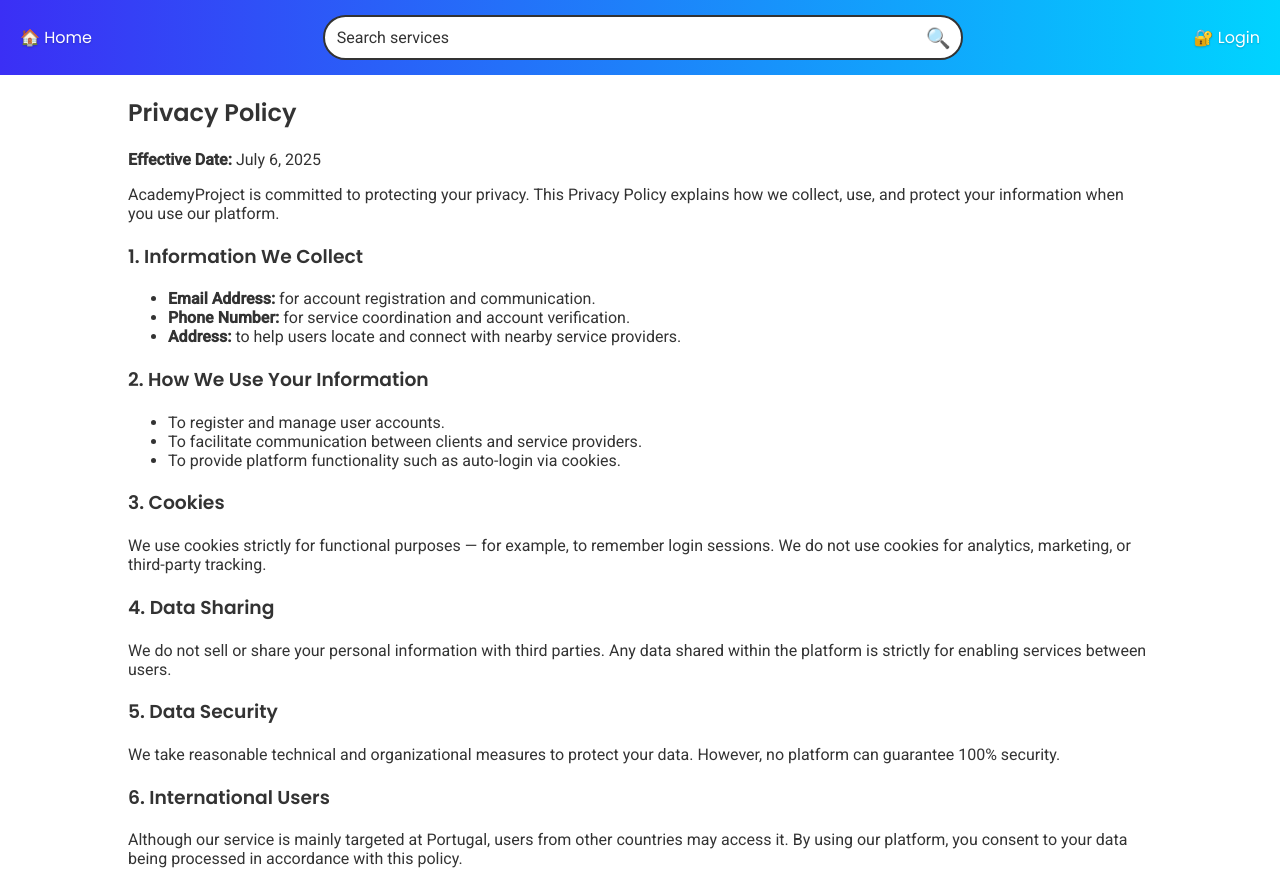
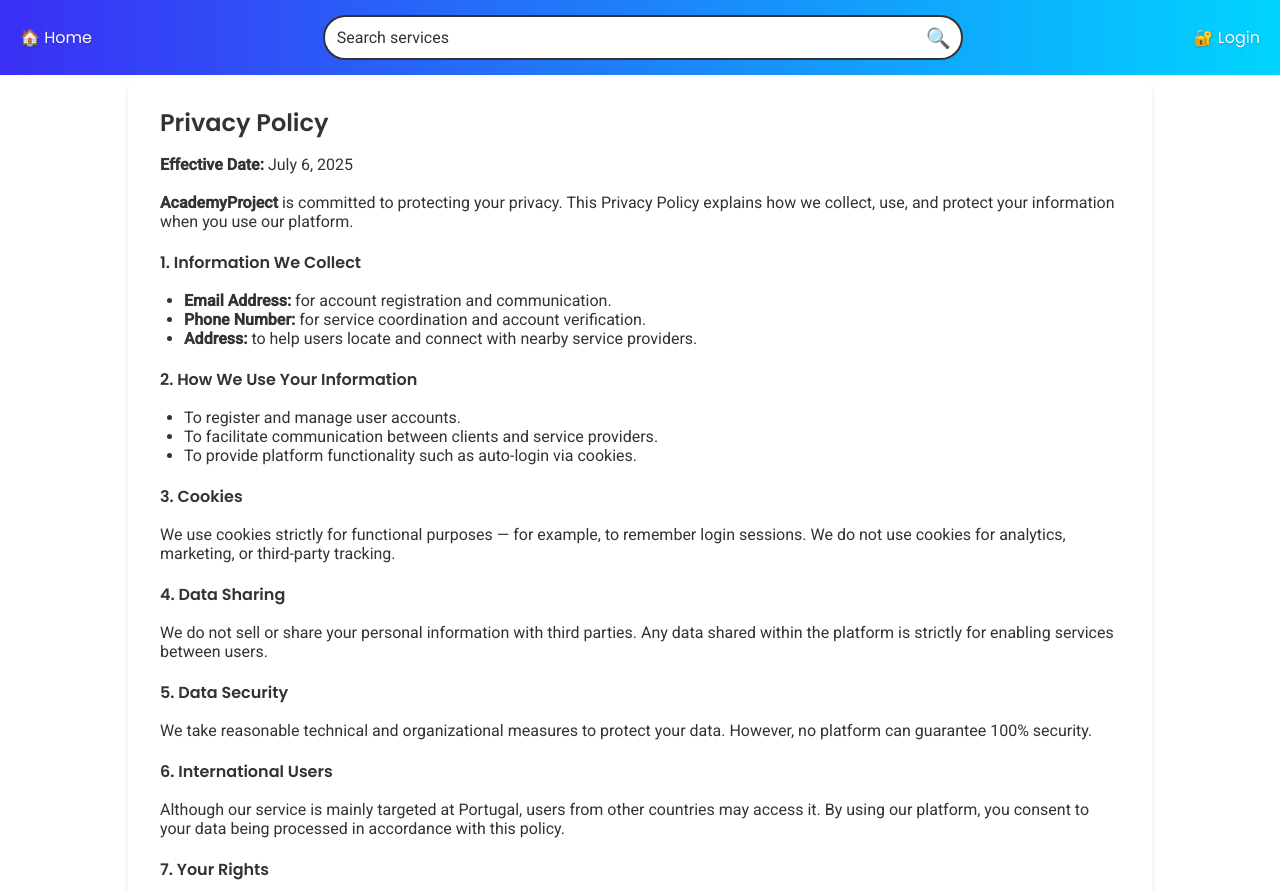
Before and after one commit to Lisboa8045/academy-project, an Angular app in the folder frontend/: page /privacy in a window 1280 px wide. Shown: the top 891 px of the page. Built offline with nearby package versions, Linux system fonts and the light colour scheme; no server answers.

Commit message:
implemented tailwind

```diff
--- a/frontend/src/app/app.routes.ts
+++ b/frontend/src/app/app.routes.ts
@@ -18,7 +18,7 @@ import { ResetPasswordComponent } from './auth/reset-password/reset-password.com
 export const routes: Routes = [
   { path: 'auth', component: AuthComponent },
   { path: 'profile', component: ProfileComponent },
-  {path: 'appointments', component: AppointmentHistoryComponent },
+  { path: 'appointments', component: AppointmentHistoryComponent },
   { path: 'unauthorized', component: UnauthorizedComponent },
   { path: 'services/:id', component: ServiceDetailsComponent},
   { path: 'services', component: SearchServicesComponent},
--- a/frontend/src/app/info-pages/about/about.component.html
+++ b/frontend/src/app/info-pages/about/about.component.html
@@ -1,24 +1,28 @@
-<div class="max-w-4xl mx-auto p-6">
-    <div class="bg-white rounded-2xl shadow-md p-6">
-        <h1 class="text-2xl font-bold mb-4">About Me</h1>
-        <p>Welcome to AcademyProject, your local marketplace for discovering and connecting with the best service
-            providers in your community. Whether you're looking for a trusted beauty parlor, a skilled barber, a nearby
-            gym trainer, or a sports field to rent, we bring all these services right to your fingertips.</p>
+<div class="tailwind-scope">
+    <div class="max-w-6xl mx-auto bg-white rounded-2xl shadow-md p-8">
+        <h1 class="text-2xl font-bold mb-4">About AcademyProject</h1>
+        <p>Welcome to <strong>AcademyProject</strong>, your local marketplace for discovering and connecting with the best service
+            providers in your community. Whether you're looking for a trusted beauty parlor, a skilled barber, a
+            nearby
+            gym trainer, or a sports field to rent, we bring all these services right to your fingertips.</p><br>
+        <p>Our mission is simple: to make it easy for people to find great local services and for service providers
+            to
+            showcase what they offer. We want you to spend less time searching and more time enjoying what you
+            love.</p><br>
 
-        <p>Our mission is simple: to make it easy for people to find great local services and for service providers to
-            showcase what they offer. We want you to spend less time searching and more time enjoying what you love.</p>
-
-        <p>Here at AcademyProject, you can browse through a variety of services, check out profiles, and get in touch
-            directly. It’s all about making connections that matter.</p>
+        <p>Here at <strong>AcademyProject</strong>, you can browse through a variety of services, check out profiles, and get in
+            touch
+            directly. It’s all about making connections that matter.</p><br>
 
         <p>Feel free to explore and find what fits your needs — we’re here to help you discover something awesome
-            nearby.</p>
+            nearby.</p><br>
 
-        <h3>Meet the Team</h3>
-        <p>Here are the amazing folks who made AcademyProject happen:</p>
+        <h2 class="font-bold mb-4">Meet the Team</h2>
+        <p>Here are the amazing folks who made <strong>AcademyProject</strong> happen:</p><br>
 
         <div class="team-members">
-            <a href="https://github.com/Adriano-Queiroz" target="_blank" rel="noopener noreferrer" class="avatar-link">
+            <a href="https://github.com/Adriano-Queiroz" target="_blank" rel="noopener noreferrer"
+               class="avatar-link">
                 <img src="assets/team/Adriano-Queiroz.png" alt="Adriano-Queiroz"/>
                 <div class="username">Adriano-Queiroz</div>
             </a>
@@ -30,7 +34,8 @@
                 <img src="assets/team/Calmskyy.png" alt="Calmskyy"/>
                 <div class="username">Calmskyy</div>
             </a>
-            <a href="https://github.com/FlavioMiguel27" target="_blank" rel="noopener noreferrer" class="avatar-link">
+            <a href="https://github.com/FlavioMiguel27" target="_blank" rel="noopener noreferrer"
+               class="avatar-link">
                 <img src="assets/team/FlavioMiguel27.png" alt="FlavioMiguel27"/>
                 <div class="username">FlavioMiguel27</div>
             </a>
--- a/frontend/src/app/info-pages/about/about.component.ts
+++ b/frontend/src/app/info-pages/about/about.component.ts
@@ -20,7 +20,7 @@ export class AboutComponent implements OnInit {
     private readonly usernames = ['Adriano-Queiroz','BCorreia02','Calmskyy', 'FlavioMiguel27', 'Lisboa8045','Shrimpo22'];
 
     ngOnInit(): void {
-        this.fetchUsers();
+       // this.fetchUsers();
     }
 
     fetchUsers(): void {
--- a/frontend/src/app/info-pages/privacy/privacy.component.html
+++ b/frontend/src/app/info-pages/privacy/privacy.component.html
@@ -1,46 +1,46 @@
-<div class="max-w-4xl mx-auto p-6">
-    <div class="bg-white rounded-2xl shadow-md p-6">
-        <h2>Privacy Policy</h2>
-        <p><strong>Effective Date:</strong> July 6, 2025</p>
+<div class="tailwind-scope">
+    <div class="max-w-6xl mx-auto bg-white rounded-2xl shadow-md p-8">
+        <h1 class="text-2xl font-bold mb-4">Privacy Policy</h1>
+        <p><strong>Effective Date:</strong> July 6, 2025</p><br>
 
-        <p>AcademyProject is committed to protecting your privacy. This Privacy Policy explains how we collect, use, and protect your information when you use our platform.</p>
+        <p><strong>AcademyProject</strong> is committed to protecting your privacy. This Privacy Policy explains how we collect, use, and protect your information when you use our platform.</p><br>
 
-        <h3>1. Information We Collect</h3>
-        <ul>
+        <h2 class="font-bold mb-4">1. Information We Collect</h2>
+        <ul class="list-disc pl-6">
             <li><strong>Email Address:</strong> for account registration and communication.</li>
             <li><strong>Phone Number:</strong> for service coordination and account verification.</li>
             <li><strong>Address:</strong> to help users locate and connect with nearby service providers.</li>
-        </ul>
+        </ul><br>
 
-        <h3>2. How We Use Your Information</h3>
-        <ul>
+        <h2 class="font-bold mb-4">2. How We Use Your Information</h2>
+        <ul class="list-disc pl-6">
             <li>To register and manage user accounts.</li>
             <li>To facilitate communication between clients and service providers.</li>
             <li>To provide platform functionality such as auto-login via cookies.</li>
-        </ul>
+        </ul><br>
 
-        <h3>3. Cookies</h3>
-        <p>We use cookies strictly for functional purposes — for example, to remember login sessions. We do not use cookies for analytics, marketing, or third-party tracking.</p>
+        <h2 class="font-bold mb-4">3. Cookies</h2>
+        <p>We use cookies strictly for functional purposes — for example, to remember login sessions. We do not use cookies for analytics, marketing, or third-party tracking.</p><br>
 
-        <h3>4. Data Sharing</h3>
-        <p>We do not sell or share your personal information with third parties. Any data shared within the platform is strictly for enabling services between users.</p>
+        <h2 class="font-bold mb-4">4. Data Sharing</h2>
+        <p>We do not sell or share your personal information with third parties. Any data shared within the platform is strictly for enabling services between users.</p><br>
 
-        <h3>5. Data Security</h3>
-        <p>We take reasonable technical and organizational measures to protect your data. However, no platform can guarantee 100% security.</p>
+        <h2 class="font-bold mb-4">5. Data Security</h2>
+        <p>We take reasonable technical and organizational measures to protect your data. However, no platform can guarantee 100% security.</p><br>
 
-        <h3>6. International Users</h3>
-        <p>Although our service is mainly targeted at Portugal, users from other countries may access it. By using our platform, you consent to your data being processed in accordance with this policy.</p>
+        <h2 class="font-bold mb-4">6. International Users</h2>
+        <p>Although our service is mainly targeted at Portugal, users from other countries may access it. By using our platform, you consent to your data being processed in accordance with this policy.</p><br>
 
-        <h3>7. Your Rights</h3>
-        <ul>
+        <h2 class="font-bold mb-4">7. Your Rights</h2>
+        <ul class="list-disc pl-6">
             <li>You may request access, correction, or deletion of your personal data at any time.</li>
             <li>You may deactivate your account by contacting us.</li>
-        </ul>
+        </ul><br>
 
-        <h3>8. Children</h3>
-        <p>AcademyProject is intended for users aged 13 and older. We do not knowingly collect personal data from children under 13.</p>
+        <h2 class="font-bold mb-4">8. Children</h2>
+        <p><strong>AcademyProject</strong> is intended for users aged 13 and older. We do not knowingly collect personal data from children under 13.</p><br>
 
-        <h3>9. Contact</h3>
+        <h2 class="font-bold mb-4">9. Contact</h2>
         <p>If you have any questions about this Privacy Policy, you may contact us at: <a href="mailto:academy.project.do.not.reply@gmail.com">academy.project.do.not.reply&#64;gmail.com</a></p>
     </div>
 </div>
--- a/frontend/src/app/info-pages/terms/terms.component.html
+++ b/frontend/src/app/info-pages/terms/terms.component.html
@@ -1,42 +1,42 @@
-<div class="max-w-4xl mx-auto p-6">
-    <div class="bg-white rounded-2xl shadow-md p-6">
-        <h2>Terms and Conditions</h2>
-        <p><strong>Effective Date:</strong> July 6, 2025</p>
+<div class="tailwind-scope">
+    <div class="max-w-6xl mx-auto bg-white rounded-2xl shadow-md p-8">
+        <h1 class="text-2xl font-bold mb-4">Terms And Conditions</h1>
+        <p><strong>Effective Date:</strong> July 6, 2025</p><br>
 
-        <p>Welcome to <strong>AcademyProject</strong>! These Terms and Conditions govern your access to and use of our platform. By creating an account or using any part of our services, you agree to be bound by these terms.</p>
+        <p>Welcome to <strong>AcademyProject</strong>! These Terms and Conditions govern your access to and use of our platform. By creating an account or using any part of our services, you agree to be bound by these terms.</p><br>
 
-        <h3>1. Description of Service</h3>
-        <p>AcademyProject is a non-commercial, training-oriented online marketplace for local services including but not limited to beauty parlors, barbers, sports field rentals, and gym training providers. Users may browse, list, and request services through the platform.</p>
+        <h2 class="font-bold mb-4">1. Description of Service</h2>
+        <p><strong>AcademyProject</strong> is a non-commercial, training-oriented online marketplace for local services including but not limited to beauty parlors, barbers, sports field rentals, and gym training providers. Users may browse, list, and request services through the platform.</p><br>
 
-        <h3>2. Account Requirements</h3>
-        <ul>
+        <h2 class="font-bold mb-4">2. Account Requirements</h2>
+        <ul class="list-disc pl-6">
             <li>Both clients and service providers must register for an account to access core features.</li>
             <li>All users must be at least 13 years old to use the platform.</li>
-        </ul>
+        </ul><br>
 
-        <h3>3. User Responsibilities</h3>
-        <ul>
+        <h2 class="font-bold mb-4">3. User Responsibilities</h2>
+        <ul class="list-disc pl-6">
             <li>You agree to provide accurate, complete, and updated information when registering and using the service.</li>
             <li>You are responsible for maintaining the confidentiality of your login credentials.</li>
             <li>You agree not to misuse the platform or engage in fraudulent or illegal activities.</li>
-        </ul>
+        </ul><br>
 
-        <h3>4. Data Collection</h3>
-        <p>We collect email addresses, physical addresses, and phone numbers for account creation, communication, and service facilitation. See our Privacy Policy for more information.</p>
+        <h2 class="font-bold mb-4">4. Data Collection</h2>
+        <p>We collect email addresses, physical addresses, and phone numbers for account creation, communication, and service facilitation. See our Privacy Policy for more information.</p><br>
 
-        <h3>5. Cookies</h3>
-        <p>We use essential cookies solely for technical functionality, such as enabling auto-login features. No analytics or tracking cookies are used.</p>
+        <h2 class="font-bold mb-4">5. Cookies</h2>
+        <p>We use essential cookies solely for technical functionality, such as enabling auto-login features. No analytics or tracking cookies are used.</p><br>
 
-        <h3>6. Intellectual Property</h3>
-        <p>All content, trademarks, logos, and materials presented on AcademyProject are the intellectual property of their respective owners and may not be reused without permission.</p>
+        <h2 class="font-bold mb-4">6. Intellectual Property</h2>
+        <p>All content, trademarks, logos, and materials presented on <strong>AcademyProject</strong> are the intellectual property of their respective owners and may not be reused without permission.</p><br>
 
-        <h3>7. International Use</h3>
-        <p>Although the platform primarily targets users in Portugal, it may be accessed internationally. Users are responsible for complying with local laws and regulations.</p>
+        <h2 class="font-bold mb-4">7. International Use</h2>
+        <p>Although the platform primarily targets users in Portugal, it may be accessed internationally. Users are responsible for complying with local laws and regulations.</p><br>
 
-        <h3>8. Disclaimer</h3>
-        <p>AcademyProject is a non-commercial training project. While we strive to ensure the quality and accuracy of information on the site, we do not guarantee the reliability, availability, or legality of any listed services.</p>
+        <h2 class="font-bold mb-4">8. Disclaimer</h2>
+        <p><strong>AcademyProject</strong> is a non-commercial training project. While we strive to ensure the quality and accuracy of information on the site, we do not guarantee the reliability, availability, or legality of any listed services.</p><br>
 
-        <h3>9. Contact</h3>
+        <h2 class="font-bold mb-4">9. Contact</h2>
         <p>If you have any questions regarding these terms, you may contact us at: <a href="mailto:academy.project.do.not.reply@gmail.com">academy.project.do.not.reply&#64;gmail.com</a></p>
     </div>
 </div>
```
Also changed, not shown: 1 other file (tests, documents, lock files or other folders).
